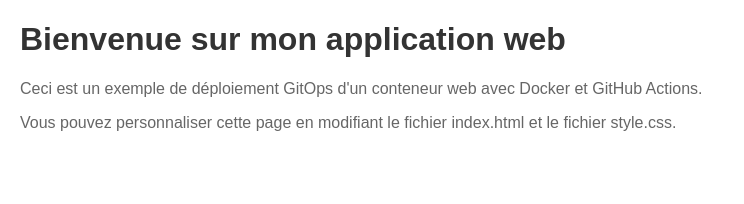
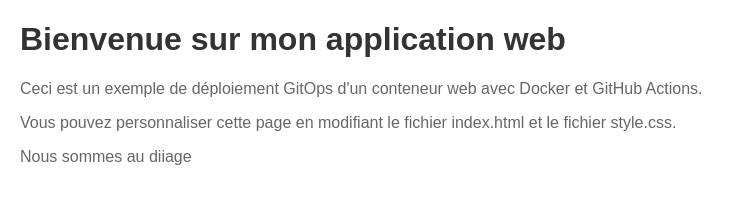
Before and after one commit to aguyonp/deploiement-gitops, a plain HTML site: page website/index.html in a window 1280 px wide. Shown: the whole page, without its empty margins (0-744 px from the left). Drawn offline with Linux system fonts and the light colour scheme.

Commit message:
Update index.html

```diff
--- a/website/index.html
+++ b/website/index.html
@@ -9,5 +9,6 @@
     <h1>Bienvenue sur mon application web</h1>
     <p>Ceci est un exemple de déploiement GitOps d'un conteneur web avec Docker et GitHub Actions.</p>
     <p>Vous pouvez personnaliser cette page en modifiant le fichier index.html et le fichier style.css.</p>
+    <p>Nous sommes au diiage</p>
 </body>
 </html>
```
